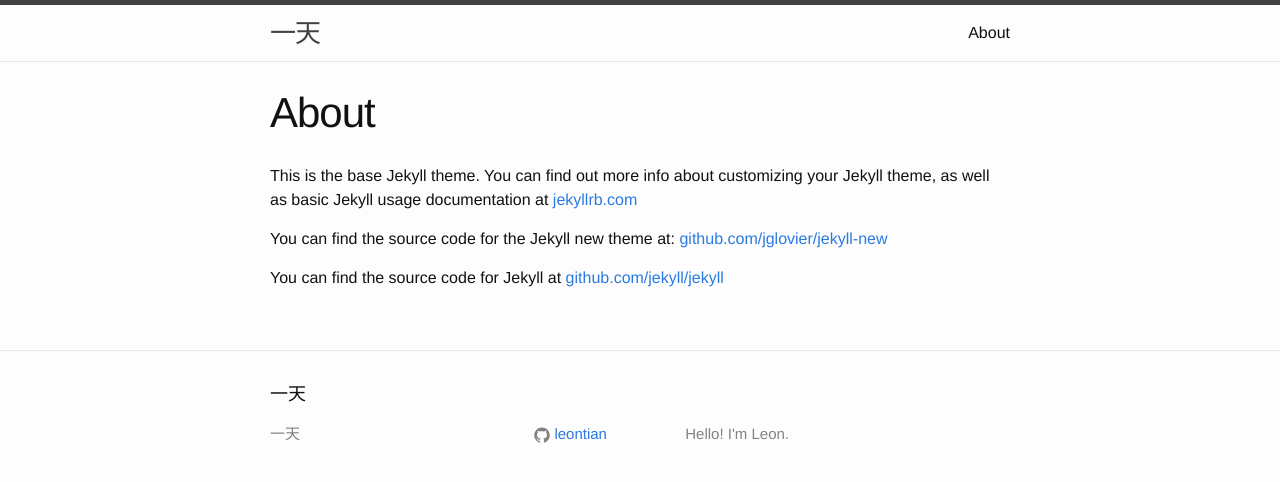
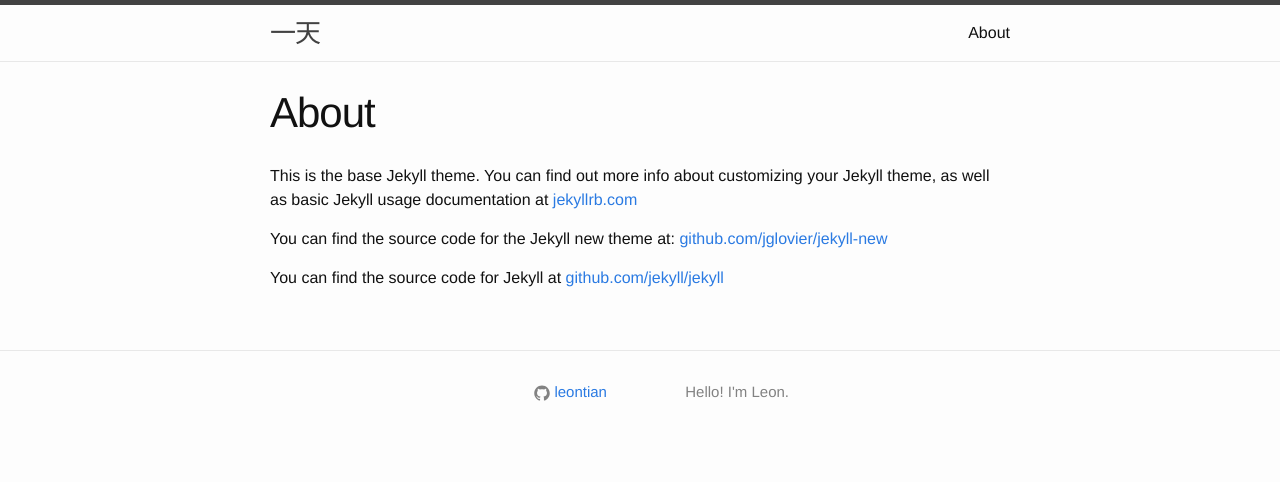
Before and after one commit to leontian/leontian.github.io, a Jekyll site: the page built from about.md, in a window 1280 px wide. Shown: the top 482 px of the page. Built offline with Jekyll 4.4.1, drawn with Linux system fonts in a browser that asks for light colours.

Commit message:
footer and header

```diff
--- a/_includes/footer.html
+++ b/_includes/footer.html
@@ -2,13 +2,12 @@
 
   <div class="wrapper">
 
-    <h2 class="footer-heading">{{ site.title }}</h2>
+          <!--<h2 class="footer-heading">{{ site.title }}</h2>-->
 
     <div class="footer-col-wrapper">
       <div class="footer-col  footer-col-1">
         <ul class="contact-list">
-          <li>{{ site.title }}</li>
-          <li><a href="mailto:{{ site.email }}">{{ site.email }}</a></li>
+            <!--conact-list here-->
         </ul>
       </div>
 
--- a/_includes/head.html
+++ b/_includes/head.html
@@ -3,7 +3,7 @@
   <meta http-equiv="X-UA-Compatible" content="IE=edge">
   <meta name="viewport" content="width=device-width, initial-scale=1">
 
-  <title>{% if page.title %}{{ page.title }}{% else %}{{ site.title }}{% endif %}</title>
+  <title>{% if page.title %}{ page.title }{% else %}{ site.title }{% endif %}</title>
   <meta name="description" content="{% if page.excerpt %}{{ page.excerpt | strip_html | strip_newlines | truncate: 160 }}{% else %}{{ site.description }}{% endif %}">
 
   <link rel="stylesheet" href="{{ "/css/main.css" | prepend: site.baseurl }}">
```
